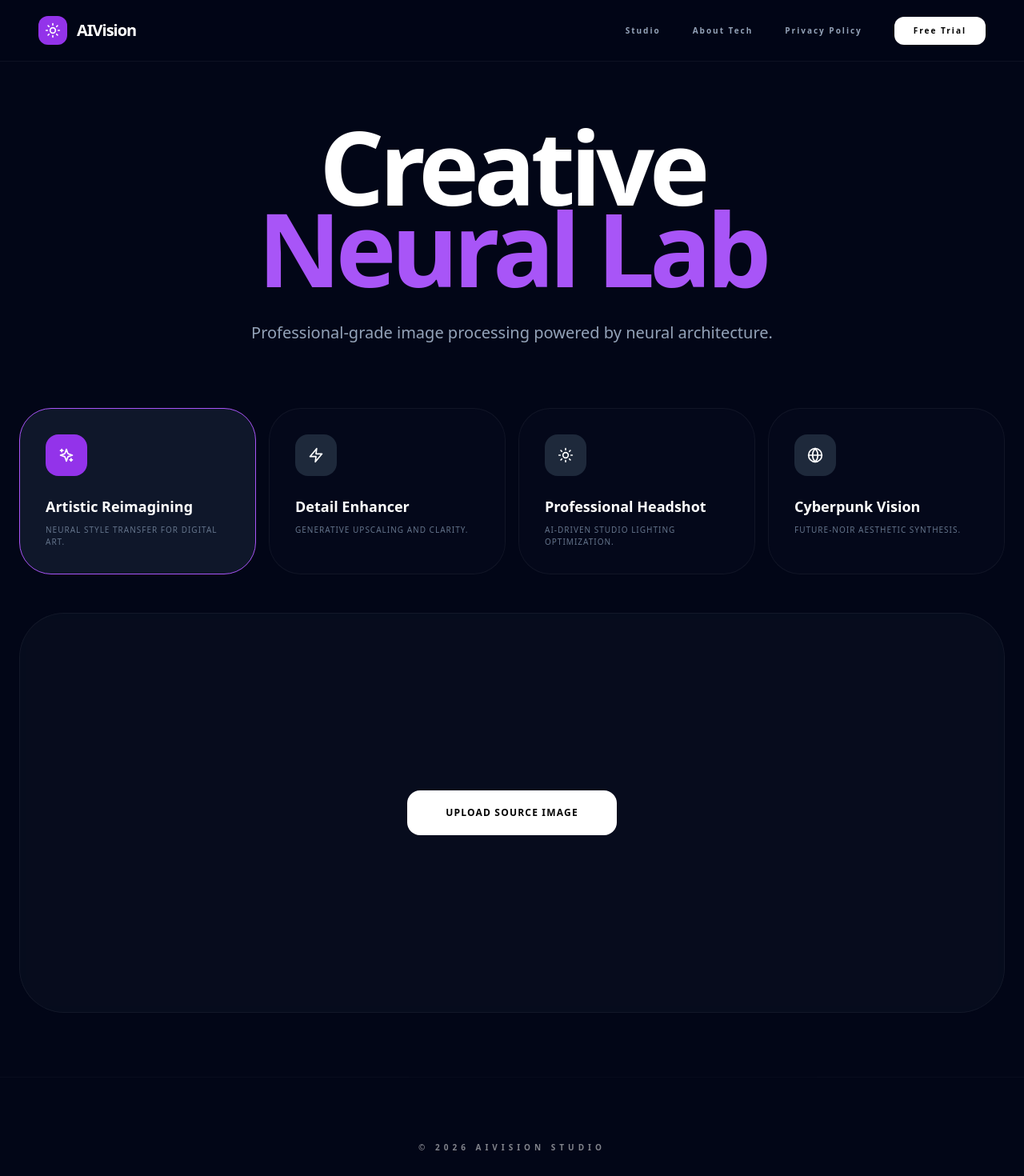
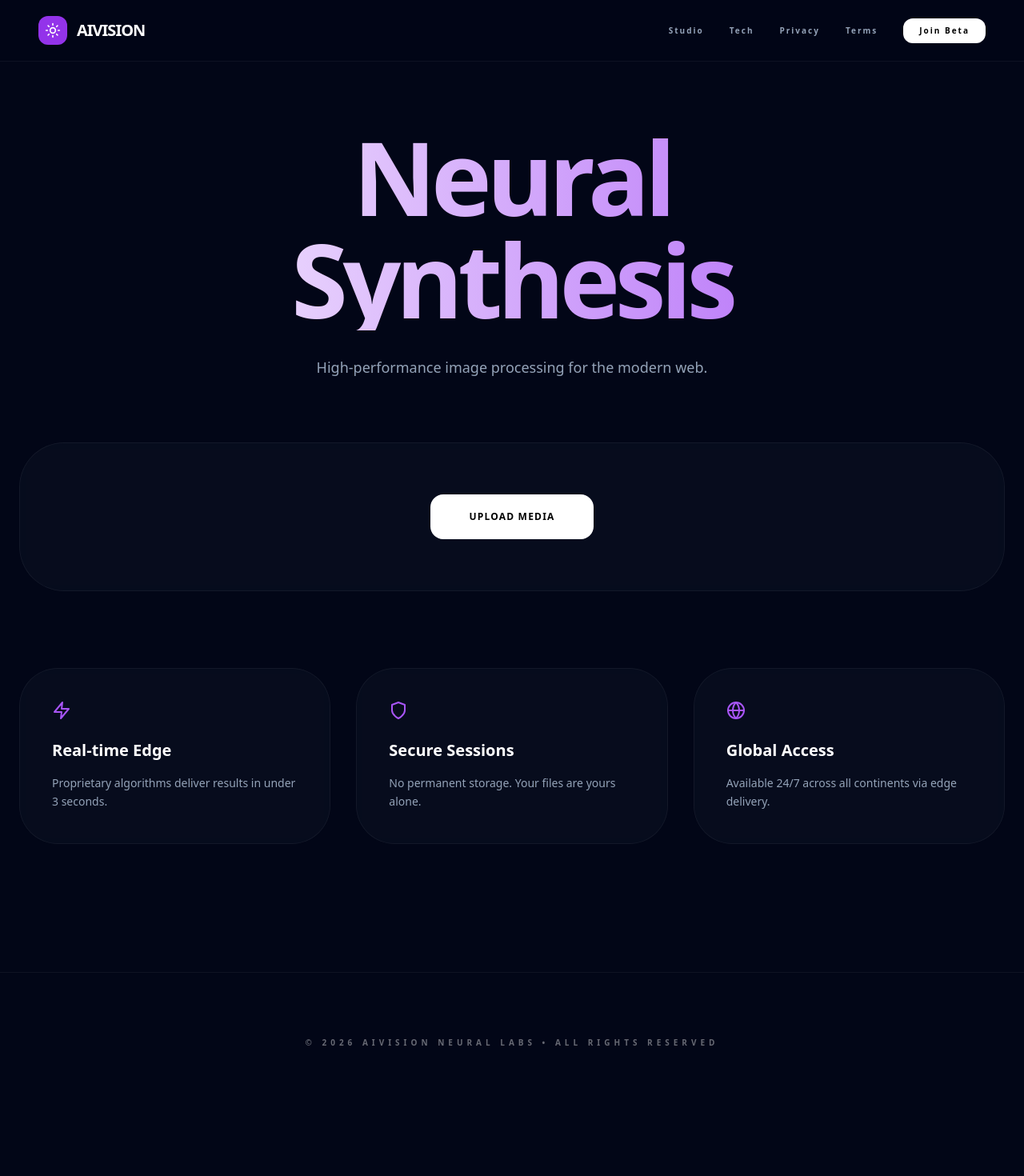
Before and after one commit to gulshan2670kmr-cmd/aivision-pro, a React (Create React App) app: page / in a window 1280 px wide. Shown: the top 1470 px of the page at 80% size. After the commit the page ends 1391 px from the top, so only its background shows below. Built offline with nearby package versions, Linux system fonts and the light colour scheme.

Commit message:
Update App.js

```diff
--- a/src/App.js
+++ b/src/App.js
@@ -2,28 +2,19 @@ import React, { useState, useRef, useEffect } from 'react';
 import {
   Sun, Download, Upload, Zap, Sparkles, Loader2, Image as ImageIcon,
   Menu, X, Info, ShieldCheck, Globe, Trash2, RefreshCw,
-  CheckCircle2, Server, Cpu, Shield
+  CheckCircle2, Server, Cpu, Shield, HelpCircle, Layers, Scale
 } from 'lucide-react';
 
 const customStyles = `
   @keyframes slideUpFade { 0% { opacity: 0; transform: translateY(30px); } 100% { opacity: 1; transform: translateY(0); } }
-  @keyframes progressBar { 0% { width: 0%; } 50% { width: 70%; } 100% { width: 100%; } }
-  @keyframes pulseGlow { 0%, 100% { box-shadow: 0 0 20px rgba(147, 51, 234, 0.2); } 50% { box-shadow: 0 0 40px rgba(147, 51, 234, 0.5); } }
-  .animate-slide-up { animation: slideUpFade 0.7s cubic-bezier(0.16, 1, 0.3, 1) forwards; opacity: 0; }
-  .animate-pulse-glow { animation: pulseGlow 3s infinite ease-in-out; }
+  @keyframes progressBar { 0% { width: 0%; } 100% { width: 100%; } }
+  .animate-slide-up { animation: slideUpFade 0.7s ease-out forwards; opacity: 0; }
   .glass-card { background: rgba(15, 23, 42, 0.4); backdrop-filter: blur(12px); border: 1px solid rgba(255, 255, 255, 0.05); }
   .gradient-text { background: linear-gradient(to right, #ffffff, #a855f7); -webkit-background-clip: text; -webkit-text-fill-color: transparent; }
 `;
 
-const AdSlot = ({ position }) => (
-  <div className="w-full max-w-5xl mx-auto my-12 p-8 glass-card border-dashed border-slate-800 rounded-[2.5rem] flex flex-col items-center justify-center min-h-[150px] text-slate-600 transition-all hover:bg-slate-900/60 group">
-    <p className="text-xs italic font-medium opacity-50">Ad Slot - {position}</p>
-  </div>
-);
-
 function App() {
   const [showSplash, setShowSplash] = useState(true);
-  const [activeTab, setActiveTab] = useState('artistic');
   const [isProcessing, setIsProcessing] = useState(false);
   const [result, setResult] = useState(null);
   const [selectedFile, setSelectedFile] = useState(null);
@@ -37,32 +28,6 @@ function App() {
     return () => clearTimeout(timer);
   }, []);
 
-  const tools = [
-    { id: 'artistic', name: 'Artistic Reimagining', icon: <Sparkles className="w-5 h-5" />, desc: 'Neural style transfer for digital art.' },
-    { id: 'enhance', name: 'Detail Enhancer', icon: <Zap className="w-5 h-5" />, desc: 'Generative upscaling and clarity.' },
-    { id: 'portrait', name: 'Professional Headshot', icon: <Sun className="w-5 h-5" />, desc: 'AI-driven studio lighting optimization.' },
-    { id: 'cyberpunk', name: 'Cyberpunk Vision', icon: <Globe className="w-5 h-5" />, desc: 'Future-noir aesthetic synthesis.' }
-  ];
-
-  const handleFileSelect = (e) => {
-    const file = e.target.files[0];
-    if (file) {
-      setSelectedFile(file);
-      setPreviewUrl(URL.createObjectURL(file));
-      setResult(null);
-    }
-  };
-
-  const processAIImage = () => {
-    setIsProcessing(true);
-    setTimeout(() => {
-      setIsProcessing(false);
-      setResult('https://images.unsplash.com/photo-1618005182384-a83a8bd57fbe?w=1200&q=80');
-    }, 3000);
-  };
-
-  const reset = () => { setSelectedFile(null); setPreviewUrl(null); setResult(null); };
-
   const navigateTo = (page) => {
     setCurrentPage(page);
     setMobileMenuOpen(false);
@@ -73,11 +38,9 @@ function App() {
     return (
       <div className="min-h-screen bg-[#020617] flex flex-col items-center justify-center text-white font-sans">
         <style>{customStyles}</style>
-        <div className="bg-gradient-to-br from-purple-500 to-indigo-600 p-10 rounded-[3rem] animate-pulse-glow">
-          <Sun className="w-16 h-16 text-white" />
-        </div>
-        <h1 className="text-4xl font-black tracking-tighter mt-10 gradient-text">AIVISION STUDIO</h1>
-        <div className="w-64 h-1.5 bg-slate-900 rounded-full overflow-hidden mt-10">
+        <div className="bg-purple-600 p-8 rounded-[2.5rem] animate-pulse"><Sun className="w-12 h-12 text-white" /></div>
+        <h1 className="text-3xl font-black tracking-tighter mt-8">AIVISION STUDIO</h1>
+        <div className="w-48 h-1 bg-slate-900 rounded-full overflow-hidden mt-6">
           <div className="h-full bg-purple-500" style={{ animation: 'progressBar 2.4s linear forwards' }}></div>
         </div>
       </div>
@@ -85,81 +48,120 @@ function App() {
   }
 
   return (
-    <div className="min-h-screen bg-[#020617] text-white font-sans overflow-x-hidden">
+    <div className="min-h-screen bg-[#020617] text-white font-sans overflow-x-hidden selection:bg-purple-500/30">
       <style>{customStyles}</style>
-      <nav className="border-b border-white/5 px-6 md:px-12 py-5 flex justify-between items-center bg-[#020617]/80 backdrop-blur-2xl sticky top-0 z-[100]">
+
+      {/* Navigation */}
+      <nav className="border-b border-white/5 px-6 md:px-12 py-5 flex justify-between items-center bg-[#020617]/80 backdrop-blur-xl sticky top-0 z-[100]">
         <div className="flex items-center gap-3 cursor-pointer" onClick={() => navigateTo('home')}>
           <div className="bg-purple-600 p-2 rounded-xl"><Sun className="w-5 h-5" /></div>
-          <span className="text-xl font-black tracking-tighter">AIVision</span>
+          <span className="text-xl font-black tracking-tighter uppercase">AIVision</span>
         </div>
-        <div className="hidden md:flex items-center gap-10 text-[10px] font-black text-slate-400 uppercase tracking-[0.2em]">
+        <div className="hidden md:flex items-center gap-8 text-[10px] font-black text-slate-400 uppercase tracking-[0.2em]">
           <button onClick={() => navigateTo('home')}>Studio</button>
-          <button onClick={() => navigateTo('about')}>About Tech</button>
-          <button onClick={() => navigateTo('privacy')}>Privacy Policy</button>
-          <button className="bg-white text-black px-6 py-2.5 rounded-xl font-black">Free Trial</button>
+          <button onClick={() => navigateTo('about')}>Tech</button>
+          <button onClick={() => navigateTo('privacy')}>Privacy</button>
+          <button onClick={() => navigateTo('terms')}>Terms</button>
+          <button className="bg-white text-black px-5 py-2 rounded-xl font-black">Join Beta</button>
         </div>
         <button className="md:hidden" onClick={() => setMobileMenuOpen(!mobileMenuOpen)}>
           {mobileMenuOpen ? <X /> : <Menu />}
         </button>
       </nav>
 
+      {/* Mobile Menu */}
       {mobileMenuOpen && (
-        <div className="fixed inset-0 top-[73px] bg-[#020617] z-[99] flex flex-col p-8 space-y-8 animate-slide-up">
-          <button onClick={() => navigateTo('home')} className="text-4xl font-black text-left">STUDIO</button>
-          <button onClick={() => navigateTo('about')} className="text-4xl font-black text-left">OUR TECH</button>
-          <button onClick={() => navigateTo('privacy')} className="text-4xl font-black text-left">SECURITY</button>
+        <div className="fixed inset-0 top-[73px] bg-[#020617] z-[99] flex flex-col p-8 space-y-6">
+          <button onClick={() => navigateTo('home')} className="text-3xl font-black text-left">STUDIO</button>
+          <button onClick={() => navigateTo('about')} className="text-3xl font-black text-left">TECH</button>
+          <button onClick={() => navigateTo('privacy')} className="text-3xl font-black text-left">PRIVACY</button>
+          <button onClick={() => navigateTo('terms')} className="text-3xl font-black text-left">TERMS</button>
         </div>
       )}
 
       {currentPage === 'home' ? (
         <main className="max-w-7xl mx-auto px-6 py-12 md:py-20">
           <div className="text-center mb-20 animate-slide-up">
-            <h1 className="text-6xl md:text-[8rem] font-black mb-10 leading-[0.8] tracking-tighter">Creative <br /> <span className="text-purple-500">Neural Lab</span></h1>
-            <p className="text-slate-400 text-lg md:text-xl max-w-2xl mx-auto font-medium">Professional-grade image processing powered by neural architecture.</p>
+            <h1 className="text-6xl md:text-9xl font-black mb-8 leading-[0.8] tracking-tighter gradient-text">Neural <br /> Synthesis</h1>
+            <p className="text-slate-400 text-lg max-w-2xl mx-auto">High-performance image processing for the modern web.</p>
           </div>
-          <div className="grid grid-cols-1 md:grid-cols-4 gap-4 mb-12 animate-slide-up">
-            {tools.map((t) => (
-              <div key={t.id} onClick={() => {setActiveTab(t.id); setResult(null);}} className={`p-8 rounded-[2.5rem] border cursor-pointer transition-all ${activeTab === t.id ? 'bg-slate-900 border-purple-500' : 'bg-slate-900/20 border-white/5'}`}>
-                <div className={`mb-6 p-4 w-fit rounded-2xl ${activeTab === t.id ? 'bg-purple-600' : 'bg-slate-800'}`}>{t.icon}</div>
-                <h3 className="font-bold text-lg mb-2">{t.name}</h3>
-                <p className="text-[10px] text-slate-500 uppercase tracking-widest">{t.desc}</p>
+
+          {/* Interface Card */}
+          <div className="glass-card rounded-[3.5rem] p-8 md:p-16 flex flex-col items-center justify-center mb-24 animate-slide-up">
+            {!selectedFile ? (
+              <div className="text-center">
+                <input type="file" ref={fileInputRef} onChange={(e) => {
+                  const file = e.target.files[0];
+                  if(file) { setSelectedFile(file); setPreviewUrl(URL.createObjectURL(file)); }
+                }} className="hidden" accept="image/*" />
+                <button onClick={() => fileInputRef.current.click()} className="bg-white text-black px-12 py-5 rounded-2xl font-black uppercase tracking-widest text-xs">Upload Media</button>
+              </div>
+            ) : !result ? (
+              <div className="text-center max-w-lg">
+                <img src={previewUrl} className="rounded-3xl mb-8 border border-white/10" alt="Preview" />
+                <button onClick={() => { setIsProcessing(true); setTimeout(() => { setIsProcessing(false); setResult('https://images.unsplash.com/photo-1618005182384-a83a8bd57fbe?w=1200'); }, 2000); }}
+                className="w-full bg-purple-600 py-6 rounded-2xl font-black flex items-center justify-center gap-3">
+                  {isProcessing ? <><Loader2 className="animate-spin" /> Processing...</> : 'Run AI Engine'}
+                </button>
+              </div>
+            ) : (
+              <div className="text-center max-w-4xl">
+                <img src={result} className="rounded-3xl mb-8 border-2 border-purple-500 shadow-2xl shadow-purple-500/20" alt="Result" />
+                <button onClick={() => { setSelectedFile(null); setResult(null); }} className="bg-white text-black px-12 py-5 rounded-2xl font-black">Reset Canvas</button>
+              </div>
+            )}
+          </div>
+
+          {/* Features Grid */}
+          <div className="grid grid-cols-1 md:grid-cols-3 gap-8 mb-20">
+            {[
+              { icon: <Zap />, title: "Real-time Edge", desc: "Proprietary algorithms deliver results in under 3 seconds." },
+              { icon: <Shield />, title: "Secure Sessions", desc: "No permanent storage. Your files are yours alone." },
+              { icon: <Globe />, title: "Global Access", desc: "Available 24/7 across all continents via edge delivery." }
+            ].map((f, i) => (
+              <div key={i} className="p-10 glass-card rounded-[3rem] border border-white/5">
+                <div className="text-purple-500 mb-6">{f.icon}</div>
+                <h4 className="text-xl font-black mb-4">{f.title}</h4>
+                <p className="text-slate-400 text-sm leading-relaxed">{f.desc}</p>
               </div>
             ))}
           </div>
-          <div className="glass-card rounded-[3.5rem] p-6 md:p-16 min-h-[500px] flex flex-col items-center justify-center animate-slide-up">
-            {!selectedFile ? (
-              <div className="text-center">
-                <input type="file" ref={fileInputRef} onChange={handleFileSelect} className="hidden" accept="image/*" />
-                <button onClick={() => fileInputRef.current.click()} className="bg-white text-black px-12 py-5 rounded-2xl font-black uppercase tracking-widest text-xs">Upload Source Image</button>
-              </div>
-            ) : !result ? (
-              <div className="w-full max-w-xl text-center">
-                <img src={previewUrl} className="rounded-3xl mb-10 border border-white/10 mx-auto max-h-[400px]" alt="Source" />
-                <button onClick={processAIImage} disabled={isProcessing} className="w-full bg-purple-600 py-6 rounded-2xl font-black uppercase tracking-widest">
-                  {isProcessing ? 'Working...' : 'Process with AI'}
-                </button>
-              </div>
-            ) : (
-              <div className="w-full max-w-5xl text-center">
-                <div className="grid md:grid-cols-2 gap-8 mb-10">
-                  <img src={previewUrl} className="rounded-3xl h-[300px] object-cover opacity-30" alt="Input" />
-                  <img src={result} className="rounded-3xl h-[300px] object-cover border-2 border-purple-500 shadow-2xl" alt="Output" />
+        </main>
+      ) : (
+        <main className="max-w-4xl mx-auto px-6 py-24 animate-slide-up">
+          <div className="glass-card p-10 md:p-20 rounded-[4rem] space-y-10">
+            {currentPage === 'about' && (
+              <>
+                <h1 className="text-6xl font-black tracking-tighter">Our Technology</h1>
+                <p className="text-slate-400 text-lg leading-relaxed">AIVision Studio utilizes advanced neural networks to perform pixel-level synthesis. We focus on low-latency, high-fidelity transformations for professional creators.</p>
+              </>
+            )}
+            {currentPage === 'privacy' && (
+              <>
+                <h1 className="text-6xl font-black tracking-tighter">Privacy First</h1>
+                <p className="text-slate-400 text-lg">We strictly follow a zero-persistence policy. Your media is processed in volatile memory and purged instantly after your session ends. We are GDPR and CCPA compliant.</p>
+              </>
+            )}
+            {currentPage === 'terms' && (
+              <>
+                <h1 className="text-6xl font-black tracking-tighter">Terms of Service</h1>
+                <div className="space-y-6 text-slate-400 text-sm leading-relaxed">
+                  <p>Welcome to AIVision Studio. By using our tools, you agree to the following terms:</p>
+                  <h4 className="text-white font-bold">1. Usage License</h4>
+                  <p>You retain all ownership of the images you upload. We grant you a non-exclusive license to use the output for personal and commercial projects without attribution.</p>
+                  <h4 className="text-white font-bold">2. Prohibited Content</h4>
+                  <p>Users are prohibited from uploading illegal, harmful, or sexually explicit material. Our systems automatically flag and reject such content.</p>
+                  <h4 className="text-white font-bold">3. Disclaimer</h4>
+                  <p>The AI tools are provided "as-is" without warranty. We are not responsible for any specific outcome or data loss due to browser issues.</p>
                 </div>
-                <button onClick={reset} className="bg-white text-black px-12 py-5 rounded-2xl font-black">Start Over</button>
-              </div>
+              </>
             )}
           </div>
         </main>
-      ) : (
-        <main className="max-w-4xl mx-auto px-6 py-20 animate-slide-up">
-          <div className="glass-card p-10 md:p-20 rounded-[4rem]">
-            <h1 className="text-5xl font-black mb-10 tracking-tighter">{currentPage === 'about' ? 'About Tech' : 'Privacy Policy'}</h1>
-            <p className="text-slate-400 text-lg leading-relaxed">Your privacy is our core value. We use zero-persistence processing to ensure your data stays yours.</p>
-          </div>
-        </main>
       )}
-      <footer className="py-20 text-center border-t border-white/5 opacity-50">
-        <p className="text-[10px] font-black uppercase tracking-[0.5em]">© 2026 AIVISION STUDIO</p>
+
+      <footer className="py-20 border-t border-white/5 text-center">
+        <p className="text-[10px] font-black uppercase tracking-[0.5em] opacity-40">© 2026 AIVISION NEURAL LABS • ALL RIGHTS RESERVED</p>
       </footer>
     </div>
   );
```
